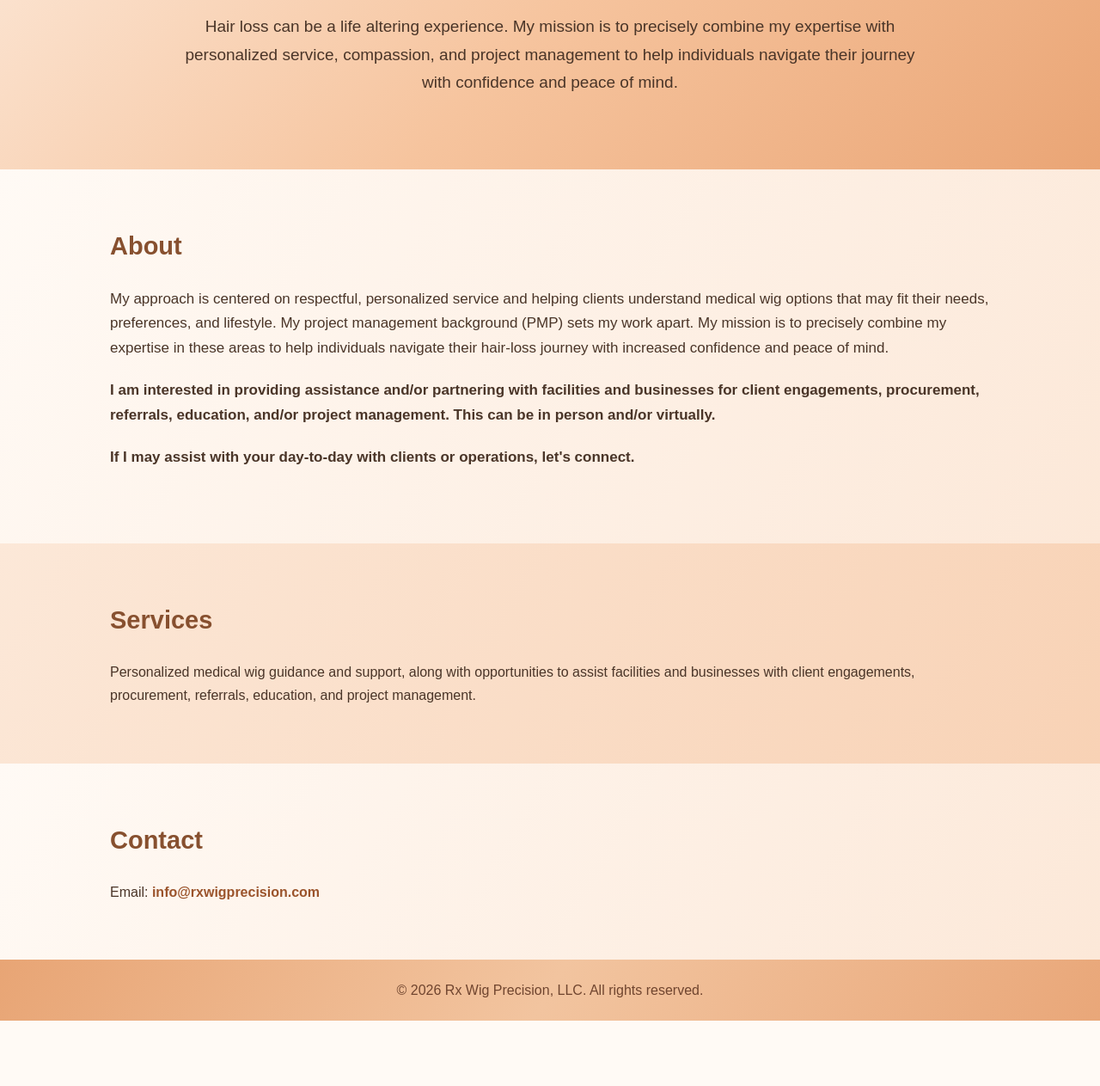
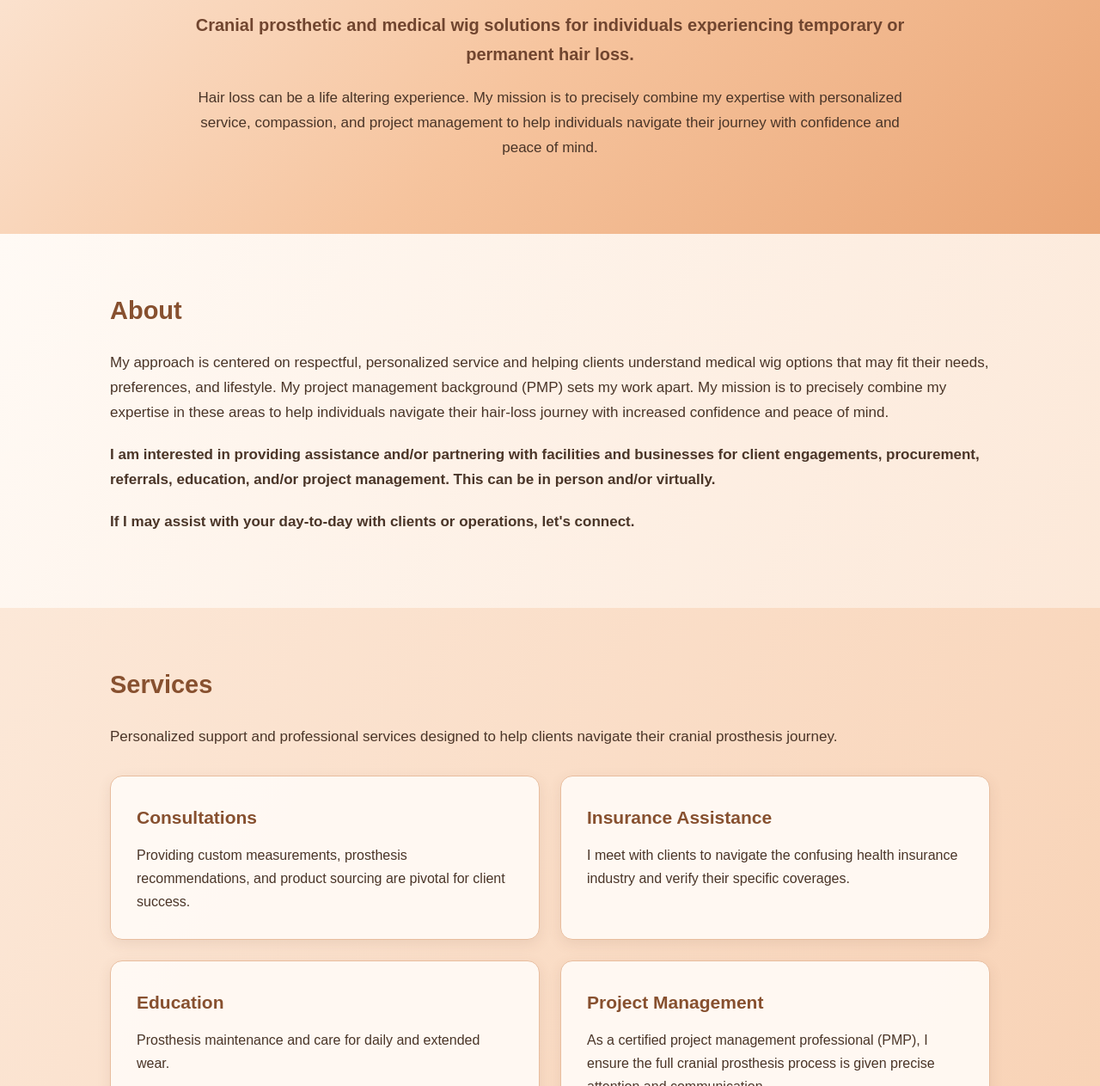
Before and after one commit to rxwigprecision/BizWebsite, a plain HTML site: page index.html in a window 1280 px wide. Shown: the part 237-1500 px from the top of the page at 86% size. Before the commit the page ends 1424 px from the top, so only its background shows below. Drawn offline with Linux system fonts and the light colour scheme.

Commit message:
Refactor styles and structure for hero and services sections
Updated CSS styles for hero and services sections, added new classes for better structure, and improved media query for responsiveness.

```diff
--- a/index.html
+++ b/index.html
@@ -60,13 +60,21 @@
     .hero h1 {
       font-size: 38px;
       color: #70452f;
-      margin-bottom: 18px;
+      margin-bottom: 15px;
     }
 
-    .hero p {
+    .hero .intro {
       max-width: 850px;
-      margin: auto;
-      font-size: 19px;
+      margin: 0 auto;
+      font-size: 20px;
+      font-weight: bold;
+      color: #70452f;
+    }
+
+    .hero .mission {
+      max-width: 850px;
+      margin: 20px auto 0;
+      font-size: 17px;
     }
 
     section {
@@ -92,6 +100,41 @@
       background: linear-gradient(120deg, #fce8d8, #f8d2b5);
     }
 
+    .services-intro {
+      margin-bottom: 30px;
+      font-size: 17px;
+    }
+
+    .services-grid {
+      display: grid;
+      grid-template-columns: repeat(2, minmax(0, 1fr));
+      gap: 24px;
+    }
+
+    .service-card {
+      background: rgba(255, 250, 245, 0.95);
+      border: 1px solid #e8bd9e;
+      border-radius: 14px;
+      padding: 30px;
+      box-shadow: 0 5px 16px rgba(112, 69, 47, 0.10);
+      transition: transform 0.2s ease, box-shadow 0.2s ease;
+    }
+
+    .service-card:hover {
+      transform: translateY(-5px);
+      box-shadow: 0 9px 22px rgba(112, 69, 47, 0.16);
+    }
+
+    .service-card h3 {
+      color: #87502f;
+      font-size: 21px;
+      margin-bottom: 12px;
+    }
+
+    .service-card p {
+      font-size: 16px;
+    }
+
     #contact {
       background: linear-gradient(120deg, #fffaf5, #fce8d8);
     }
@@ -113,7 +156,7 @@
       background: linear-gradient(120deg, #e8a575, #f2c49f, #e9a779);
     }
 
-    @media (max-width: 600px) {
+    @media (max-width: 650px) {
       header {
         flex-direction: column;
         text-align: center;
@@ -129,6 +172,10 @@
 
       section {
         padding: 45px 7%;
+      }
+
+      .services-grid {
+        grid-template-columns: 1fr;
       }
     }
   </style>
@@ -149,7 +196,12 @@
   <div class="hero">
     <h1>Rx Wig Precision, LLC</h1>
 
-    <p>
+    <p class="intro">
+      Cranial prosthetic and medical wig solutions for individuals
+      experiencing temporary or permanent hair loss.
+    </p>
+
+    <p class="mission">
       Hair loss can be a life altering experience. My mission is to
       precisely combine my expertise with personalized service,
       compassion, and project management to help individuals navigate
@@ -189,12 +241,46 @@
   <section id="services">
     <h2>Services</h2>
 
-    <p>
-      Personalized medical wig guidance and support, along with
-      opportunities to assist facilities and businesses with client
-      engagements, procurement, referrals, education, and project
-      management.
+    <p class="services-intro">
+      Personalized support and professional services designed to help
+      clients navigate their cranial prosthesis journey.
     </p>
+
+    <div class="services-grid">
+
+      <div class="service-card">
+        <h3>Consultations</h3>
+        <p>
+          Providing custom measurements, prosthesis recommendations,
+          and product sourcing are pivotal for client success.
+        </p>
+      </div>
+
+      <div class="service-card">
+        <h3>Insurance Assistance</h3>
+        <p>
+          I meet with clients to navigate the confusing health insurance
+          industry and verify their specific coverages.
+        </p>
+      </div>
+
+      <div class="service-card">
+        <h3>Education</h3>
+        <p>
+          Prosthesis maintenance and care for daily and extended wear.
+        </p>
+      </div>
+
+      <div class="service-card">
+        <h3>Project Management</h3>
+        <p>
+          As a certified project management professional (PMP), I ensure
+          the full cranial prosthesis process is given precise attention
+          and communication.
+        </p>
+      </div>
+
+    </div>
   </section>
 
   <section id="contact">
```
